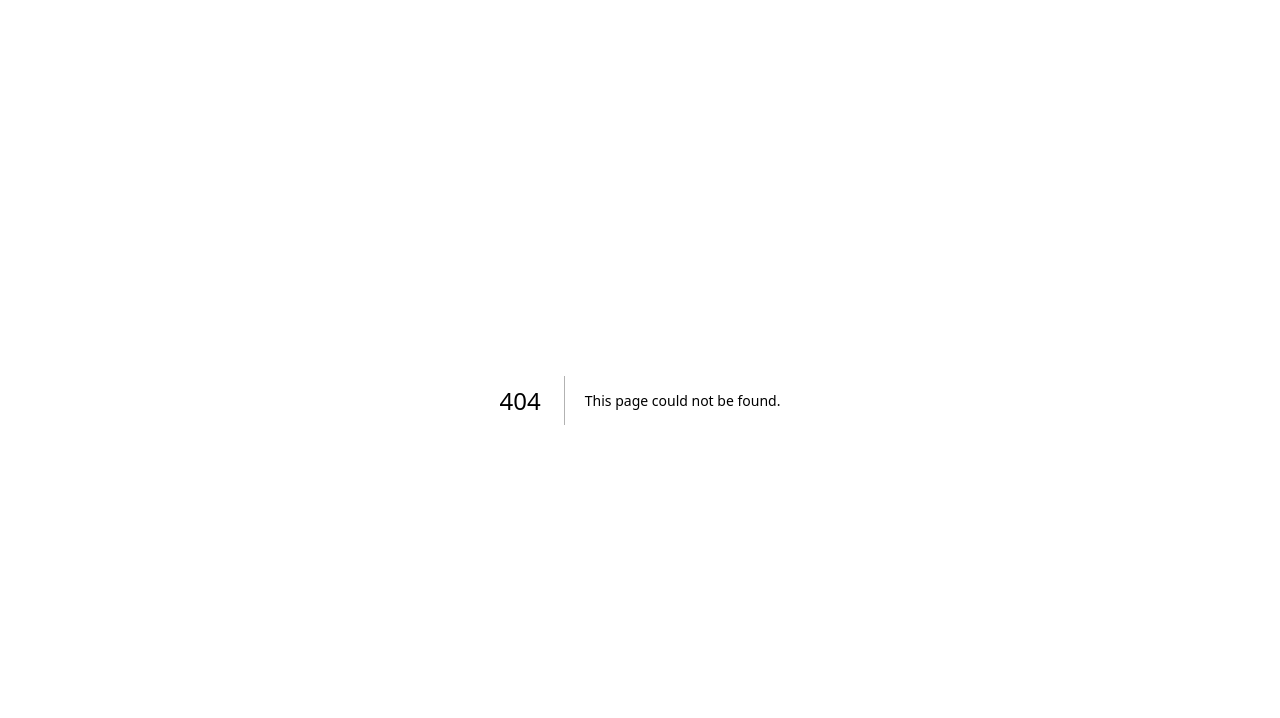
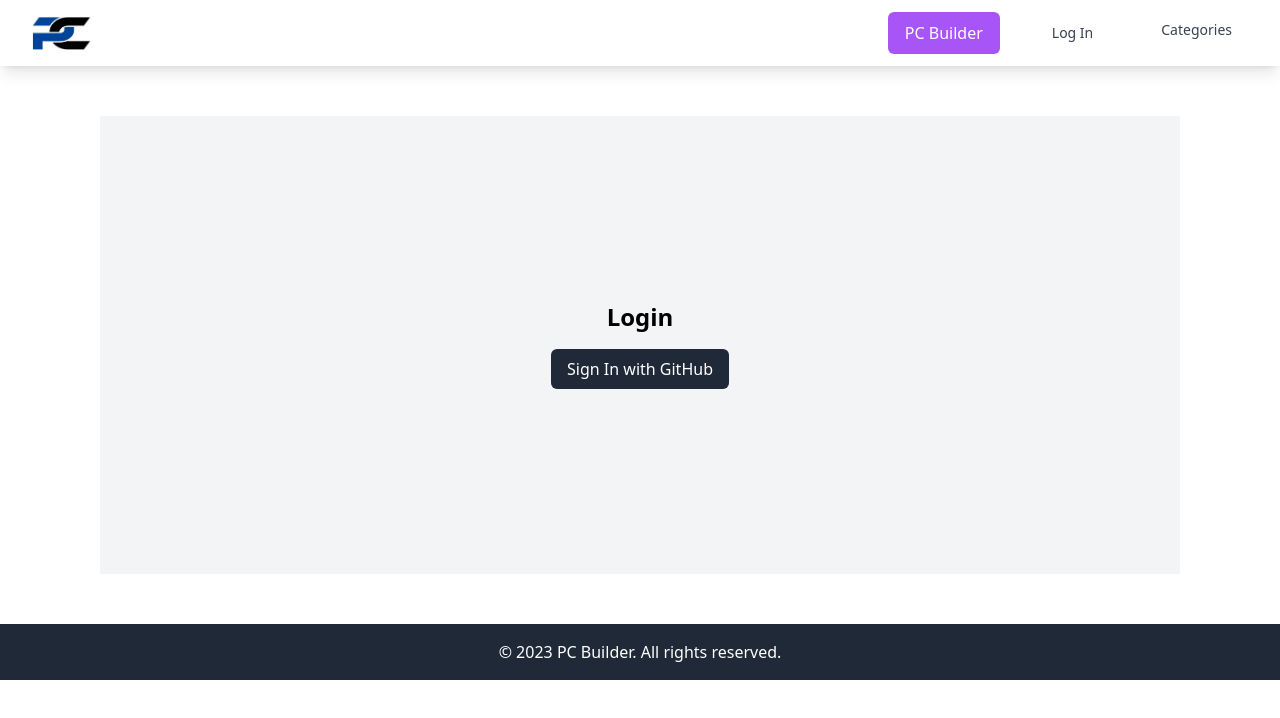
Before and after one commit to afzal75/pc-builder-applications, a Next.js app: page /login in a window 1280 px wide. Before the commit this address had no page. Shown: the top 718 px of the page. Built offline with nearby package versions, Linux system fonts and the light colour scheme; no server answers.

Commit message:
github authentication successfully

```diff
--- /dev/null
+++ b/src/pages/api/auth/[...nextauth].js
@@ -0,0 +1,18 @@
+import NextAuth from "next-auth";
+import GithubProvider from "next-auth/providers/github";
+
+export const authOptions = {
+  // Configure one or more authentication providers
+  providers: [
+    GithubProvider({
+      clientId: process.env.GITHUB_ID,
+      clientSecret: process.env.GITHUB_SECRET,
+    })
+  ],
+
+  pages: {
+    signIn: "http://localhost:3000/login",
+  },
+};
+
+export default NextAuth(authOptions);
--- /dev/null
+++ b/src/pages/login.js
@@ -0,0 +1,32 @@
+import RootLayout from "@/components/layout/RootLayout";
+import React from "react";
+import { signIn } from "next-auth/react";
+import Heading from "@/components/ui/Heading";
+
+const LoginPage = () => {
+  return (
+    <>
+      <Heading title={"Login"} />
+      <div className="flex flex-col items-center justify-center md:h-[458px] bg-gray-100">
+        <h2 className="text-2xl font-bold mb-4">Login</h2>
+        <button
+          className="bg-gray-800 hover:bg-gray-900 text-white px-4 py-2 rounded-md"
+          onClick={() =>
+            signIn("github", {
+              callbackUrl: "http://localhost:3000/",
+            })
+          }
+        >
+          Sign In with GitHub
+        </button>
+
+      </div>
+    </>
+  );
+};
+
+LoginPage.getLayout = function getLayout(page) {
+  return <RootLayout>{page}</RootLayout>;
+};
+
+export default LoginPage;
```
Also changed, not shown: 1 other file (tests, documents, lock files or other folders).
